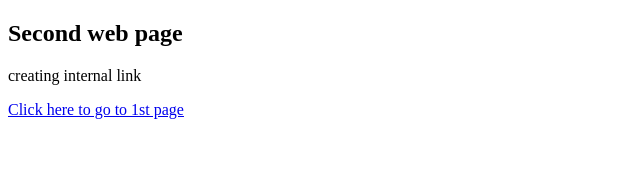
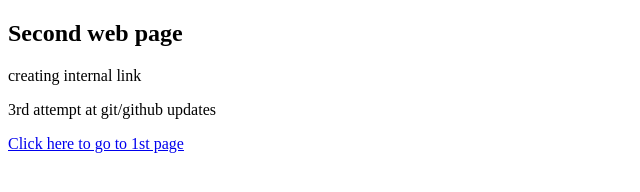
Before and after one commit to tebogondala/My1stAppFNB-Academy, a plain HTML site: page about.html in a window 1280 px wide. Shown: the whole page, without its empty margins (0-640 px from the left). Drawn offline with Linux system fonts and the light colour scheme.

Commit message:
Update about.html

```diff
--- a/about.html
+++ b/about.html
@@ -6,6 +6,7 @@
     <body>
         <h2>Second web page</h2>
         <p>creating internal link</p>
+        <p>3rd attempt at git/github updates</p>
         <a href="index.html">Click here to go to 1st page</a>
 
     </body>
```
